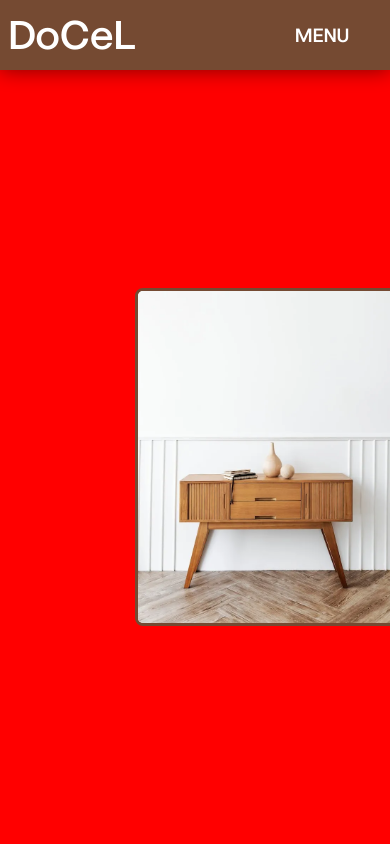
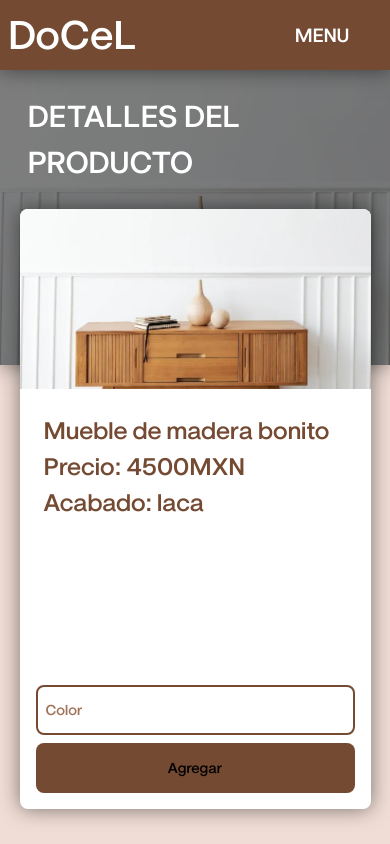
Before and after one commit to Oskarcr/WebDocelPIA, a React (Vite) app: page /product_details in a window 390 px wide. Built offline with nearby package versions, Linux system fonts and the light colour scheme.

Commit message:
Avance de responsividad

```diff
--- a/src/components/DimmedImage.jsx
+++ b/src/components/DimmedImage.jsx
@@ -15,6 +15,7 @@
 export default function DimmedImage({orientation = null, device=null, src = "", className="", style = {}, childClassName="", childStyle = {}, children}) {
     if(!style.position) style.position = "relative";
     style.boxShadow = "var(--box-shadow)";
+    style.overflow = "hidden";
     Object.assign(childStyle, {
         position: "relative",
         top: 0,
--- a/src/css/desktop.css
+++ b/src/css/desktop.css
@@ -88,6 +88,20 @@ body {
     height: 90px;
 }
 
+.product-details-card-container {
+    min-width: 300px;
+}
+
+.product-details-card {
+    flex-direction: row;
+    height: 60%;
+}
+
+.product-details-card > img {
+    height: 100%;
+    width: 50%;
+}
+
 .sales-list-container {
     width: 80%;
     min-width: 600px;
--- a/src/css/mobile.css
+++ b/src/css/mobile.css
@@ -87,6 +87,17 @@ body {
     height: 10%;
 }
 
+.product-details-card {
+    flex-direction: column;
+    width: 100%;
+    max-height: 600px;
+}
+
+.product-details-card > img {
+    width: 100%;
+    height: 30%;
+}
+
 .report-table-container {
     width: 100%;
     min-width: 300px;
--- a/src/css/styles.css
+++ b/src/css/styles.css
@@ -230,12 +230,6 @@ tr:active {
     aspect-ratio: 1/1;
 }
 
-.product-information {
-    display: flex;
-    flex-direction: column;
-    width: 50%;
-}
-
 .product {
     height: 70%;
     padding: var(--spacing-medium);
@@ -365,6 +359,24 @@ tr:active {
     align-items: center;
 }
 
+.product-details-card-container {
+    position: relative;
+    height: 100%;
+    width: 90%;
+    max-width: 900px;
+    margin-inline: auto;
+    z-index: 5;
+}
+
+.product-details-card {
+    display: flex;
+    margin-top: var(--spacing-medium);
+    width: 100%;
+    border-radius: 8px;
+    overflow: hidden;
+    box-shadow: var(--box-shadow);
+}
+
 .report-table-container {
     box-sizing: border-box;
     margin-inline: auto;
--- a/src/pages/ProductDetails.jsx
+++ b/src/pages/ProductDetails.jsx
@@ -5,47 +5,48 @@ export default function ProductDetails() {
     return (
         <Components.Main horizontal>
             <Components.Column color={Theme.ACCENT} />
-            <div className="product-wrapper" style={{
-                display: "flex",
+            <div style={{
                 flex: 1,
-                background: "red"
+                backgroundColor: Theme.BACKGROUND.SURFACE
             }}>
-                <div className="product-card" style={{
-                    display: "flex",
-                    aspectRatio: "16/9",
-                    minWidth: "600px",
-                    width: "55%",
-                    margin: "auto",
-                    backgroundColor: Theme.BACKGROUND.MAIN,
-                    boxSizing: "border-box",
-                    border: "var(--border-medium) solid" + Theme.PRIMARY,
-                    borderRadius: "8px",
-                    overflow: "hidden"
-                }}>
-                    <img src="/furniture/sideboard2.png"/>
-                    <div className="product-information" style={{
-                        flex: 1,
-                        display: "flex",
-                        gap: Spacing.SM
+                <Components.DimmedImage
+                    style={{
+                        position: "absolute",
+                        width: "100%",
+                        height: "35%",
+                    }}
+                    src="/furniture/sideboard2.png"
+                />
+                <Components.Flex column className="product-details-card-container">
+                    <Components.TextBox
+                        style={{
+                            marginTop: Spacing.MD,
+                        }}
+                        color={Theme.TEXT.SECONDARY}
+                        content="DETALLES DEL PRODUCTO"
+                        fontSize={FontSize.XL1}
+                    />
+                    <div className="product-details-card" style={{
+                        backgroundColor: Theme.BACKGROUND.MAIN,
                     }}>
-                        <Components.TextBox fontSize={FontSize.MD} color={Theme.PRIMARY} content="Mueble de madera bonito"/>
-                        <Components.TextBox fontSize={FontSize.MD} color={Theme.PRIMARY} content="Precio: 4500MXN"/>
-                        <Components.TextBox fontSize={FontSize.MD} color={Theme.PRIMARY} content="Acabado: laca"/>
-                        <div style={{
-                            marginInline: Spacing.MD,
-                            marginTop: "auto",
-                            marginBottom: Spacing.MD,
-                            border: "2px solid " + Theme.PRIMARY,
-                            borderRadius: "8px"
+                        <img src="/furniture/sideboard2.png"/>
+                        <Components.Flex column style={{
+                            padding: Spacing.MD,
+                            boxSizing: "border-box",
+                            gap: Spacing.SM
                         }}>
-                            <Components.TextBox fontSize={FontSize.MD} color={Theme.PRIMARY} content="Color"/>
-                        </div>
-                        <button style={{
-                            marginInline: Spacing.MD,
-                            marginBottom: Spacing.MD
-                            }}>Agregar</button>
+                            <Components.TextBox
+                                fontSize={FontSize.LG}
+                                color={Theme.PRIMARY}
+                                content="Mueble de madera bonito\nPrecio: 4500MXN\nAcabado: laca"
+                            />
+                            <input style={{
+                                marginTop: "auto"
+                            }} type="text" placeholder="Color"/>
+                            <button>Agregar</button>
+                        </Components.Flex>
                     </div>
-                </div>
+                </Components.Flex>
             </div>
             <Components.Column color={Theme.BLACK} />
         </Components.Main>
```
